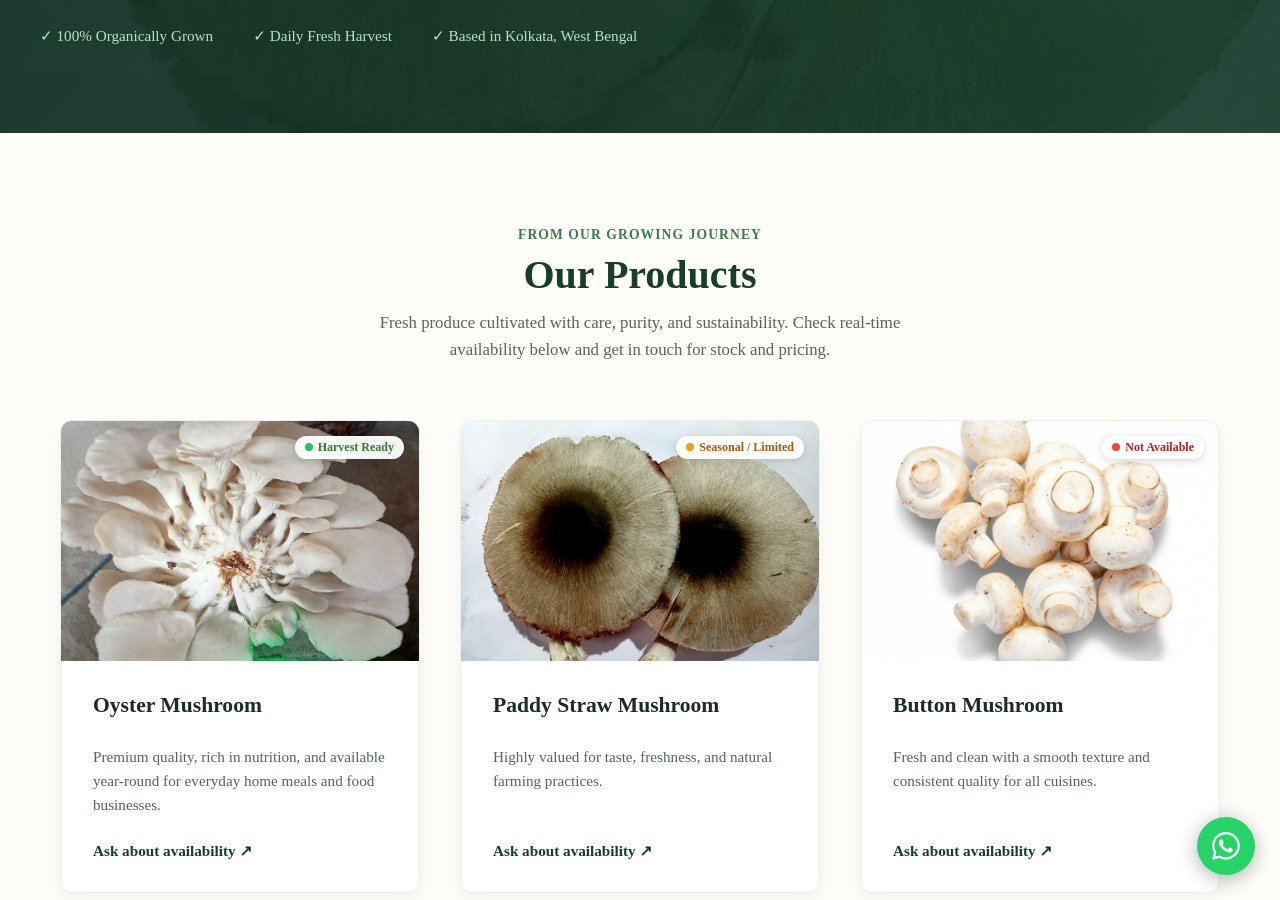
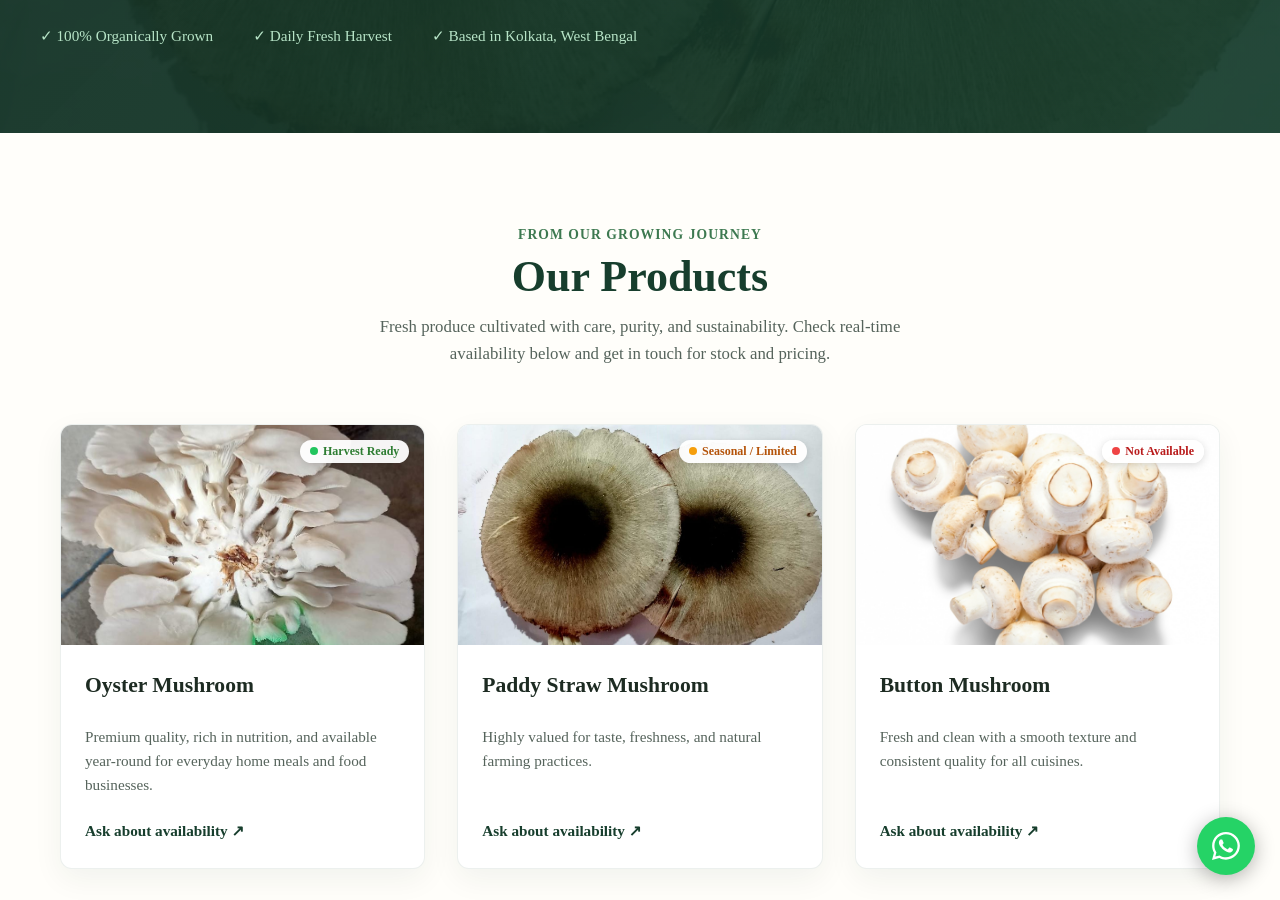
Before and after one commit to Unifisher/Unifisher-Website, a Jekyll site: the page built from index.html, in a window 1280 px wide and 900 px high, scrolled down 605 px. Built offline with Jekyll 4.4.1, drawn with Linux system fonts in a browser that asks for light colours; some web fonts are replaced.

Commit message:
Align upcoming section to 3-column desktop grid

```diff
--- a/_includes/services.html
+++ b/_includes/services.html
@@ -1,12 +1,12 @@
-<section id="products" style="padding: 5rem 1.5rem; background-color: #fffefa;">
+<section id="products" style="padding: clamp(3rem, 7vw, 5rem) clamp(1rem, 4vw, 2rem); background-color: #fffefa;">
   <div style="max-width: 1160px; margin: 0 auto;">
 
     <!-- Section Heading -->
-    <div style="text-align: center; margin-bottom: 3.5rem;">
+    <div style="text-align: center; margin-bottom: clamp(2rem, 5vw, 3.5rem);">
       <p style="color: #3d7950; font-weight: 700; font-size: 0.85rem; text-transform: uppercase; letter-spacing: 0.08em; margin-bottom: 0.5rem;">
         From our growing journey
       </p>
-      <h2 style="font-size: 2.5rem; font-weight: 800; color: #173e2d; margin: 0 0 0.75rem;">
+      <h2 style="font-size: clamp(2rem, 4vw, 2.75rem); font-weight: 800; color: #173e2d; margin: 0 0 0.75rem;">
         Our Products
       </h2>
       <p style="color: #55635b; max-width: 600px; margin: 0 auto; font-size: 1.05rem; line-height: 1.6;">
@@ -14,8 +14,8 @@
       </p>
     </div>
 
-    <!-- Product Grid (3 Columns Max, Centered) -->
-    <div style="display: grid; grid-template-columns: repeat(auto-fit, minmax(340px, 1fr)); gap: 2.5rem; justify-content: center;">
+    <!-- Product Grid (3 Balanced Columns on Desktop) -->
+    <div style="display: grid; grid-template-columns: repeat(auto-fit, minmax(280px, 1fr)); gap: clamp(1.25rem, 3vw, 2rem); align-items: stretch;">
 
       <!-- Product 1: Oyster Mushroom -->
       <div style="background: #ffffff; border-radius: 12px; overflow: hidden; border: 1px solid rgba(23,62,45,0.08); box-shadow: 0 10px 30px rgba(16,44,32,0.06); display: flex; flex-direction: column; position: relative;">
@@ -23,10 +23,10 @@
         <div style="position: absolute; top: 15px; right: 15px; background: rgba(255,255,255,0.95); padding: 4px 10px; border-radius: 20px; font-size: 0.75rem; font-weight: 700; color: #2e7d32; box-shadow: 0 2px 8px rgba(0,0,0,0.15); display: flex; align-items: center; gap: 5px; z-index: 10;">
           <span style="width: 8px; height: 8px; background-color: #22c55e; border-radius: 50%; display: inline-block;"></span> Harvest Ready
         </div>
-        <div style="height: 240px; background: #e5e7eb; overflow: hidden;">
-          <img src="{{ '/img/about/2.jpg' | relative_url }}" alt="Oyster Mushroom" style="width: 100%; height: 100%; object-fit: cover;">
+        <div style="height: 220px; background: #e5e7eb; overflow: hidden;">
+          <img src="{{ '/img/about/2.jpg' | relative_url }}" alt="Oyster Mushroom" style="width: 100%; height: 100%; object-fit: cover; display: block;">
         </div>
-        <div style="padding: 2rem; display: flex; flex-direction: column; flex-grow: 1;">
+        <div style="padding: 1.75rem 1.5rem; display: flex; flex-direction: column; flex-grow: 1;">
           <h3 style="font-size: 1.35rem; font-weight: 700; color: #1d2b22; margin: 0 0 0.75rem;">Oyster Mushroom</h3>
           <p style="color: #55635b; font-size: 0.95rem; line-height: 1.6; margin-bottom: 1.5rem; flex-grow: 1;">
             Premium quality, rich in nutrition, and available year-round for everyday home meals and food businesses.
@@ -44,10 +44,10 @@
         <div style="position: absolute; top: 15px; right: 15px; background: rgba(255,255,255,0.95); padding: 4px 10px; border-radius: 20px; font-size: 0.75rem; font-weight: 700; color: #b45309; box-shadow: 0 2px 8px rgba(0,0,0,0.15); display: flex; align-items: center; gap: 5px; z-index: 10;">
           <span style="width: 8px; height: 8px; background-color: #f59e0b; border-radius: 50%; display: inline-block;"></span> Seasonal / Limited
         </div>
-        <div style="height: 240px; background: #e5e7eb; overflow: hidden;">
-          <img src="{{ '/img/about/1.jpg' | relative_url }}" alt="Paddy Straw Mushroom" style="width: 100%; height: 100%; object-fit: cover;">
+        <div style="height: 220px; background: #e5e7eb; overflow: hidden;">
+          <img src="{{ '/img/about/1.jpg' | relative_url }}" alt="Paddy Straw Mushroom" style="width: 100%; height: 100%; object-fit: cover; display: block;">
         </div>
-        <div style="padding: 2rem; display: flex; flex-direction: column; flex-grow: 1;">
+        <div style="padding: 1.75rem 1.5rem; display: flex; flex-direction: column; flex-grow: 1;">
           <h3 style="font-size: 1.35rem; font-weight: 700; color: #1d2b22; margin: 0 0 0.75rem;">Paddy Straw Mushroom</h3>
           <p style="color: #55635b; font-size: 0.95rem; line-height: 1.6; margin-bottom: 1.5rem; flex-grow: 1;">
             Highly valued for taste, freshness, and natural farming practices.
@@ -65,10 +65,10 @@
         <div style="position: absolute; top: 15px; right: 15px; background: rgba(255,255,255,0.95); padding: 4px 10px; border-radius: 20px; font-size: 0.75rem; font-weight: 700; color: #b91c1c; box-shadow: 0 2px 8px rgba(0,0,0,0.15); display: flex; align-items: center; gap: 5px; z-index: 10;">
           <span style="width: 8px; height: 8px; background-color: #ef4444; border-radius: 50%; display: inline-block;"></span> Not Available
         </div>
-        <div style="height: 240px; background: #e5e7eb; overflow: hidden;">
-          <img src="{{ '/img/about/3.jpeg' | relative_url }}" alt="Button Mushroom" style="width: 100%; height: 100%; object-fit: cover;">
+        <div style="height: 220px; background: #e5e7eb; overflow: hidden;">
+          <img src="{{ '/img/about/3.jpeg' | relative_url }}" alt="Button Mushroom" style="width: 100%; height: 100%; object-fit: cover; display: block;">
         </div>
-        <div style="padding: 2rem; display: flex; flex-direction: column; flex-grow: 1;">
+        <div style="padding: 1.75rem 1.5rem; display: flex; flex-direction: column; flex-grow: 1;">
           <h3 style="font-size: 1.35rem; font-weight: 700; color: #1d2b22; margin: 0 0 0.75rem;">Button Mushroom</h3>
           <p style="color: #55635b; font-size: 0.95rem; line-height: 1.6; margin-bottom: 1.5rem; flex-grow: 1;">
             Fresh and clean with a smooth texture and consistent quality for all cuisines.
--- a/_includes/upcoming.html
+++ b/_includes/upcoming.html
@@ -1,12 +1,12 @@
-<section id="upcoming" style="padding: 5rem 1.5rem; background-color: #fffefa; border-top: 1px solid rgba(23,62,45,0.08);">
+<section id="upcoming" style="padding: clamp(3rem, 7vw, 5rem) clamp(1rem, 4vw, 2rem); background-color: #fffefa; border-top: 1px solid rgba(23,62,45,0.08);">
   <div style="max-width: 1160px; margin: 0 auto;">
 
     <!-- Section Heading -->
-    <div style="text-align: center; margin-bottom: 3.5rem;">
+    <div style="text-align: center; margin-bottom: clamp(2rem, 5vw, 3.5rem);">
       <p style="color: #b45309; font-weight: 700; font-size: 0.85rem; text-transform: uppercase; letter-spacing: 0.08em; margin-bottom: 0.5rem;">
         Expanding Our Farm Offerings
       </p>
-      <h2 style="font-size: 2.5rem; font-weight: 800; color: #173e2d; margin: 0 0 0.75rem;">
+      <h2 style="font-size: clamp(2rem, 4vw, 2.75rem); font-weight: 800; color: #173e2d; margin: 0 0 0.75rem;">
         Upcoming Products
       </h2>
       <p style="color: #55635b; max-width: 600px; margin: 0 auto; font-size: 1.05rem; line-height: 1.6;">
@@ -14,8 +14,8 @@
       </p>
     </div>
 
-    <!-- Product Grid (3 Columns Max, Centered) -->
-    <div style="display: grid; grid-template-columns: repeat(auto-fit, minmax(340px, 1fr)); gap: 2.5rem; justify-content: center;">
+    <!-- Product Grid (3 Balanced Columns on Desktop) -->
+    <div style="display: grid; grid-template-columns: repeat(auto-fit, minmax(280px, 1fr)); gap: clamp(1.25rem, 3vw, 2rem); align-items: stretch;">
 
       <!-- Upcoming Item 1: Dairy Products -->
       <div style="background: #ffffff; border-radius: 12px; overflow: hidden; border: 1px solid rgba(23,62,45,0.08); box-shadow: 0 10px 30px rgba(16,44,32,0.06); display: flex; flex-direction: column; position: relative;">
@@ -23,10 +23,10 @@
         <div style="position: absolute; top: 15px; right: 15px; background: rgba(255,255,255,0.95); padding: 4px 10px; border-radius: 20px; font-size: 0.75rem; font-weight: 700; color: #b45309; box-shadow: 0 2px 8px rgba(0,0,0,0.15); display: flex; align-items: center; gap: 5px; z-index: 10;">
           <span style="width: 8px; height: 8px; background-color: #f59e0b; border-radius: 50%; display: inline-block;"></span> Coming Soon
         </div>
-        <div style="height: 240px; background: #e5e7eb; overflow: hidden;">
-          <img src="https://images.unsplash.com/photo-1500595046743-cd271d694d30?auto=format&fit=crop&w=800&q=80" alt="Dairy Farm" style="width: 100%; height: 100%; object-fit: cover;">
+        <div style="height: 220px; background: #e5e7eb; overflow: hidden;">
+          <img src="https://images.unsplash.com/photo-1500595046743-cd271d694d30?auto=format&fit=crop&w=800&q=80" alt="Dairy Farm" style="width: 100%; height: 100%; object-fit: cover; display: block;">
         </div>
-        <div style="padding: 2rem; display: flex; flex-direction: column; flex-grow: 1;">
+        <div style="padding: 1.75rem 1.5rem; display: flex; flex-direction: column; flex-grow: 1;">
           <span style="font-size: 0.75rem; font-weight: 700; text-transform: uppercase; color: #3d7950; letter-spacing: 0.05em; margin-bottom: 0.5rem; display: block;">Farm Dairy</span>
           <h3 style="font-size: 1.35rem; font-weight: 700; color: #1d2b22; margin: 0 0 0.75rem;">Pure Dairy Products</h3>
           <p style="color: #55635b; font-size: 0.95rem; line-height: 1.6; margin-bottom: 1.5rem; flex-grow: 1;">
@@ -45,10 +45,10 @@
         <div style="position: absolute; top: 15px; right: 15px; background: rgba(255,255,255,0.95); padding: 4px 10px; border-radius: 20px; font-size: 0.75rem; font-weight: 700; color: #b45309; box-shadow: 0 2px 8px rgba(0,0,0,0.15); display: flex; align-items: center; gap: 5px; z-index: 10;">
           <span style="width: 8px; height: 8px; background-color: #f59e0b; border-radius: 50%; display: inline-block;"></span> In Development
         </div>
-        <div style="height: 240px; background: #e5e7eb; overflow: hidden;">
-          <img src="https://images.unsplash.com/photo-1548550023-2bdb3c5beed7?auto=format&fit=crop&w=800&q=80" alt="Poultry Farm" style="width: 100%; height: 100%; object-fit: cover;">
+        <div style="height: 220px; background: #e5e7eb; overflow: hidden;">
+          <img src="https://images.unsplash.com/photo-1548550023-2bdb3c5beed7?auto=format&fit=crop&w=800&q=80" alt="Poultry Farm" style="width: 100%; height: 100%; object-fit: cover; display: block;">
         </div>
-        <div style="padding: 2rem; display: flex; flex-direction: column; flex-grow: 1;">
+        <div style="padding: 1.75rem 1.5rem; display: flex; flex-direction: column; flex-grow: 1;">
           <span style="font-size: 0.75rem; font-weight: 700; text-transform: uppercase; color: #3d7950; letter-spacing: 0.05em; margin-bottom: 0.5rem; display: block;">Free-Range Poultry</span>
           <h3 style="font-size: 1.35rem; font-weight: 700; color: #1d2b22; margin: 0 0 0.75rem;">Quality Poultry</h3>
           <p style="color: #55635b; font-size: 0.95rem; line-height: 1.6; margin-bottom: 1.5rem; flex-grow: 1;">
@@ -67,11 +67,10 @@
         <div style="position: absolute; top: 15px; right: 15px; background: rgba(255,255,255,0.95); padding: 4px 10px; border-radius: 20px; font-size: 0.75rem; font-weight: 700; color: #1d4ed8; box-shadow: 0 2px 8px rgba(0,0,0,0.15); display: flex; align-items: center; gap: 5px; z-index: 10;">
           <span style="width: 8px; height: 8px; background-color: #3b82f6; border-radius: 50%; display: inline-block;"></span> Upcoming Line
         </div>
-        <div style="height: 240px; background: #f8fafc; overflow: hidden; display: flex; align-items: center; justify-content: center;">
-          <!-- Uses your uploaded koi-climbing-perch.jpg image -->
-          <img src="{{ '/img/koi-climbing-perch.jpg' | relative_url }}" alt="Local Indian Fish - Bengal Koi" style="width: 100%; height: 100%; object-fit: contain; padding: 10px;">
+        <div style="height: 220px; background: #f8fafc; overflow: hidden; display: flex; align-items: center; justify-content: center;">
+          <img src="{{ '/img/koi-climbing-perch.jpg' | relative_url }}" alt="Local Indian Fish - Bengal Koi" style="width: 100%; height: 100%; object-fit: contain; padding: 10px; display: block;">
         </div>
-        <div style="padding: 2rem; display: flex; flex-direction: column; flex-grow: 1;">
+        <div style="padding: 1.75rem 1.5rem; display: flex; flex-direction: column; flex-grow: 1;">
           <span style="font-size: 0.75rem; font-weight: 700; text-transform: uppercase; color: #3d7950; letter-spacing: 0.05em; margin-bottom: 0.5rem; display: block;">Aquaculture</span>
           <h3 style="font-size: 1.35rem; font-weight: 700; color: #1d2b22; margin: 0 0 0.75rem;">Local Indian Fish</h3>
           <p style="color: #55635b; font-size: 0.95rem; line-height: 1.6; margin-bottom: 1.5rem; flex-grow: 1;">
```
